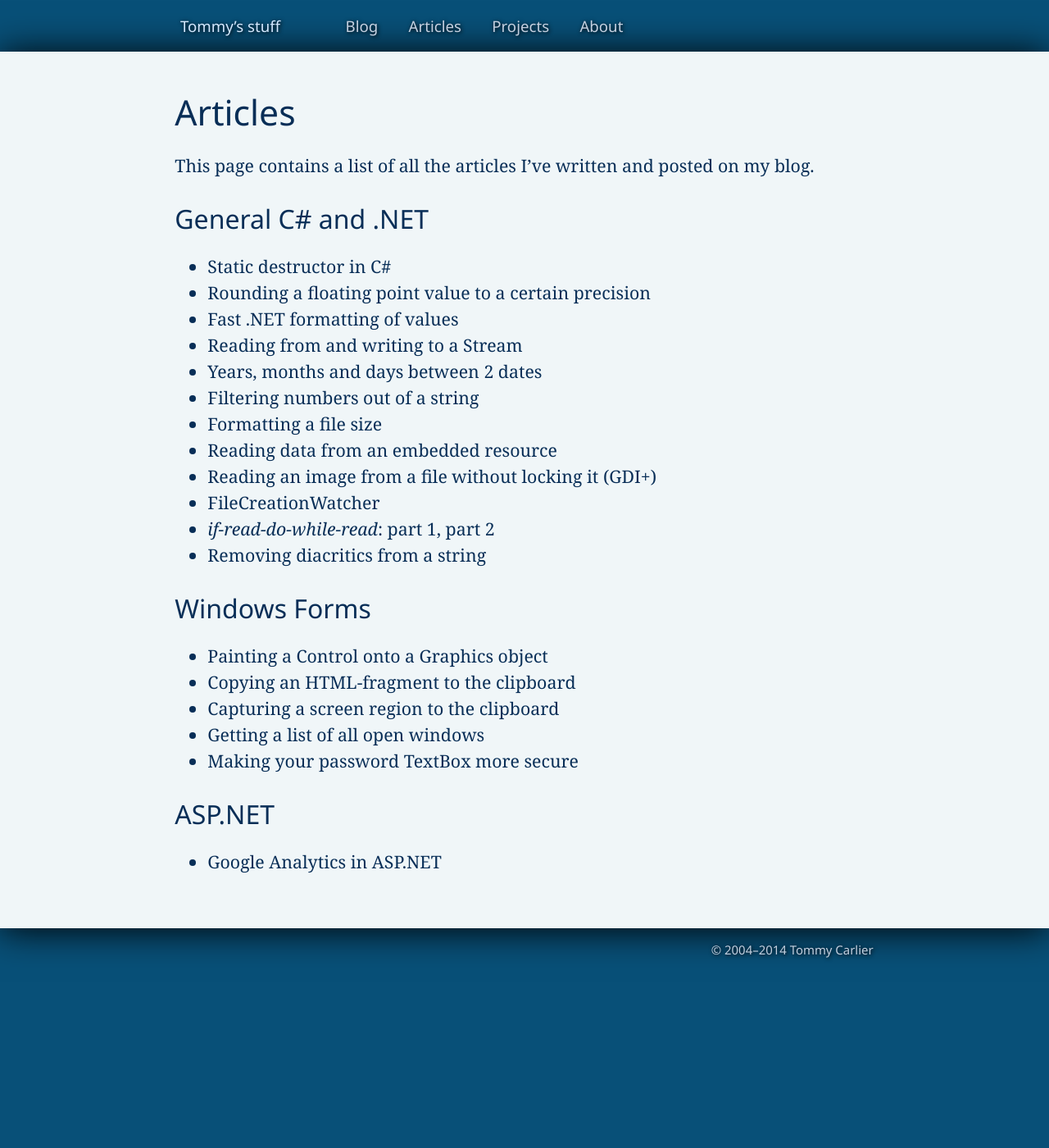
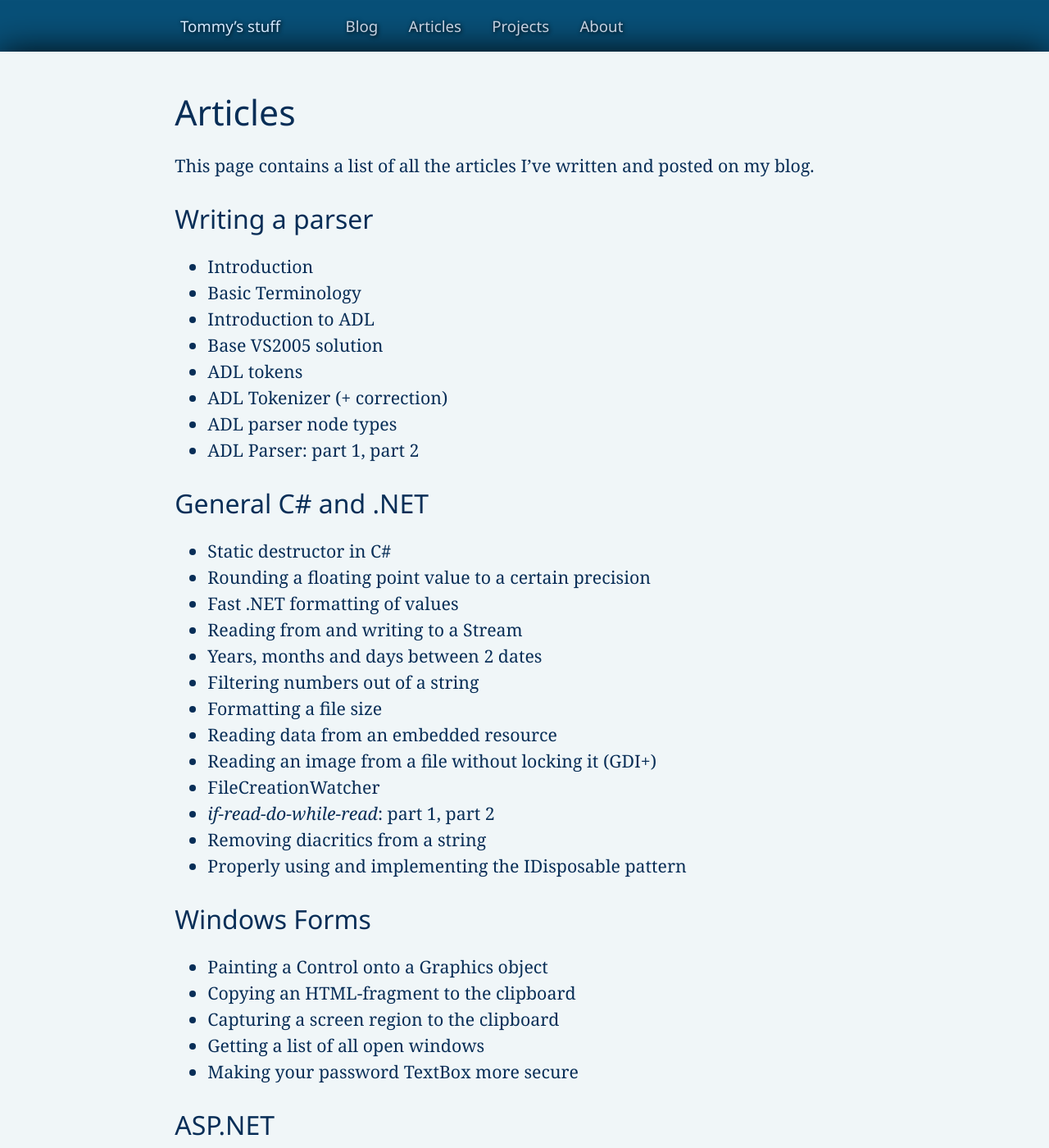
Before and after one commit to tommy-carlier/www.tcx.be, a Jekyll site: the page built from articles/index.md, in a window 1280 px wide and 1400 px high. Shown: the whole window at 82% size. Built offline with Jekyll 4.4.1, drawn with Linux system fonts in a browser that asks for light colours.

Commit message:
Updated articles, added projects

```diff
--- a/_layouts/default.html
+++ b/_layouts/default.html
@@ -14,7 +14,7 @@
     <nav><ul>
       <li><a href="http://blog.tcx.be/">Blog</a>
       <li><a href="{{site.baseUrl}}articles/">Articles</a>
-      <li><a href="#">Projects</a>
+      <li><a href="{{site.baseUrl}}projects/">Projects</a>
       <li><a href="{{site.baseUrl}}about/">About</a>
     </ul></nav>
   </header>
--- a/articles/index.md
+++ b/articles/index.md
@@ -4,11 +4,19 @@
 ---
 
 # {{page.title}}
-
 This page contains a list of all the articles I’ve written and posted on my blog.
 
+## Writing a parser
+- Introduction
+- Basic Terminology
+- Introduction to ADL
+- Base VS2005 solution
+- ADL tokens
+- ADL Tokenizer (+ correction)
+- ADL parser node types
+- ADL Parser: part 1, part 2
+
 ## General C# and .NET
-
 - Static destructor in C#
 - Rounding a floating point value to a certain precision
 - Fast .NET formatting of values
@@ -21,9 +29,9 @@
 - FileCreationWatcher
 - *if-read-do-while-read*: part 1, part 2
 - Removing diacritics from a string
+- Properly using and implementing the IDisposable pattern
 
 ## Windows Forms
-
 - Painting a Control onto a Graphics object
 - Copying an HTML-fragment to the clipboard
 - Capturing a screen region to the clipboard
@@ -31,5 +39,4 @@
 - Making your password TextBox more secure
 
 ## ASP.NET
-
 - Google Analytics in ASP.NET
--- a/index.html
+++ b/index.html
@@ -9,7 +9,7 @@
 <h2><a href="{{site.baseUrl}}articles/">Articles</a></h2>
 <p>Some articles.</p>
 
-<h2><a href="#">Projects</a></h2>
+<h2><a href="{{site.baseUrl}}projects/">Projects</a></h2>
 <p>My projects.</p>
 
 <h2><a href="{{site.baseUrl}}about/">About</a></h2>
```
Also changed, not shown: projects/index.md (added, +21 -0 lines).
